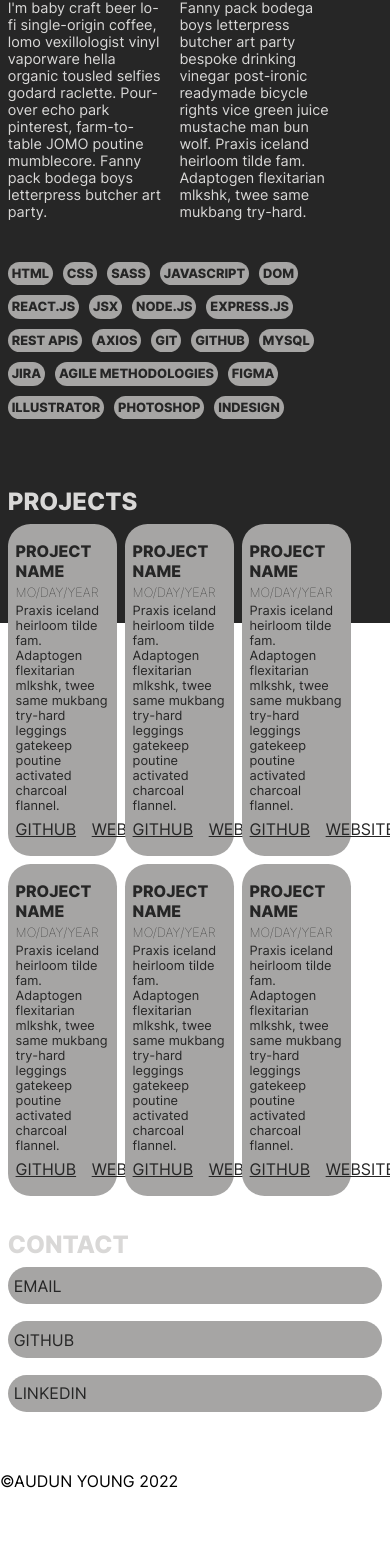
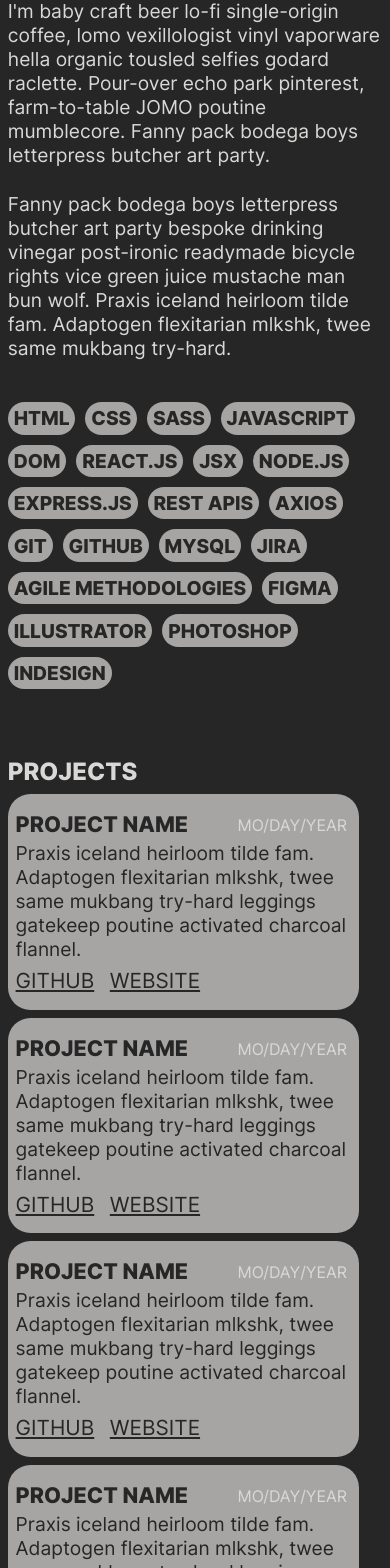
Before and after one commit to auditie/audun-portfolio, a React (Create React App) app: page / in a window 390 px wide. Shown: the part 221-1789 px from the top of the page. Before the commit the page ends 1712 px from the top, so only its background shows below. Built offline with nearby package versions, Linux system fonts and the light colour scheme.

Commit message:
Create homepage style for mobile width.

```diff
--- a/src/App.scss
+++ b/src/App.scss
@@ -9,5 +9,4 @@
 
 .App {
     background-color: $dark;
-    height: 100vh;
 }
--- a/src/components/ContactLinks/ContactLink.scss
+++ b/src/components/ContactLinks/ContactLink.scss
@@ -5,10 +5,19 @@
 .contact-link {
     background-color: $grey;
     border-radius: 22.5px;
-    padding: 1vh 1.5vw;
+    padding: 1vh 2vw;
+
+    @include desktop {
+        padding: 1vh 1.5vw;
+    }
 
     &__direct {
         text-decoration: none;
         color: $dark;
+        font-size: 1.3em;
+
+        @include desktop {
+
+        }
     }
 }
--- a/src/components/PageHeader/PageHeader.js
+++ b/src/components/PageHeader/PageHeader.js
@@ -6,9 +6,9 @@ const PageHeader = () => {
         <div className='header'>
             <h1 className='header__logo'>AUDUN LOLA</h1>
             <div className='header__nav'>
-                <h3 className='header__nav-page'>Projects</h3>
-                <h3 className='header__nav-page'>Contact</h3>
-                <h3 className='header__nav-page'>About</h3>
+                <h3 className='header__nav-page'>PROJECTS</h3>
+                <h3 className='header__nav-page'>CONTACT</h3>
+                <h3 className='header__nav-page'>ABOUT</h3>
             </div>
         </div>
     )
--- a/src/components/PageHeader/PageHeader.scss
+++ b/src/components/PageHeader/PageHeader.scss
@@ -20,7 +20,7 @@
         margin-top: 1vh;
 
         @include tablet {
-            width: 20%;
+            width: 25%;
             display: flex;
             flex-direction: row;
             justify-content: space-between;
@@ -29,6 +29,7 @@
         &-page {
             color: $light;
             font-size: .8em;
+            font-weight: normal;
         }
     }
 }
--- a/src/components/ProjectCard/ProjectCard.js
+++ b/src/components/ProjectCard/ProjectCard.js
@@ -4,8 +4,10 @@ import './ProjectCard.scss';
 const ProjectCard = () => {
     return (
         <div className='project'>
-            <h3 className='project__title'>PROJECT NAME</h3>
-            <h4 className='project__date'>MO/DAY/YEAR</h4>
+            <div className='project__about'>
+                <h3 className='project__title'>PROJECT NAME</h3>
+                <h4 className='project__date'>MO/DAY/YEAR</h4>
+            </div>
             <p className='project__description'>Praxis iceland heirloom tilde fam. Adaptogen flexitarian mlkshk, twee same mukbang try-hard leggings gatekeep poutine activated charcoal flannel. </p>
             <div className='project__links'>
                 <a href='/' className='project__links-direct'>GITHUB</a>
--- a/src/components/ProjectCard/ProjectCard.scss
+++ b/src/components/ProjectCard/ProjectCard.scss
@@ -1,37 +1,71 @@
 @use '../../styles/global';
 @use '../../styles/colors' as *;
+@use '../../styles/mixins' as *;
 
 .project {
     color: $dark;
     padding: 2vh 2vw;
     background-color: $grey;
-    width: 28vw;
     border-radius: 22.5px;
+    width: 90vw;
+
+    @include tablet {
+        width: 28vw;
+    }
 
     &:hover {
-        // set this up so it picks a random color, would be very cool
+        // idk
+        // background-color: $light;
+    }
+
+    &__about {
+        display: flex;
+        flex-direction: row;
+        justify-content: space-between;
+        padding-bottom: .5vh;
+        padding-right: 1vw;
+
+        @include tablet {
+            flex-direction: column;
+        }
     }
 
     &__title {
-        font-size: 1em;
-        padding-bottom: .5vh;
+        font-size: 1.35em;
+
+        @include tablet {
+            padding-bottom: .5vh;
+            font-size: 1em;
+        }
     }
 
     &__date {
-        font-size: .8em;
-        font-weight: lighter;
-        padding-bottom: .3vh;
+        color: $light;
+        font-size: 1em;
+        font-weight: normal;
+        padding-top: .5vh;
+
+        @include tablet {
+            font-size: .8em;
+            padding-bottom: .3vh;
+            padding-top: 0;;
+        }
     }
 
     &__description {
-        font-size: .8em;
+        font-size: 1.2em;
         padding-bottom: .8vh;
+
+        @include tablet {
+            font-size: .8em;
+        }
     }
 
     &__links {
         display: flex;
         flex-direction: row;
         gap: 4vw;
+        font-size: 1.3em;
 
         &-direct {
             text-decoration: underline;
@@ -40,6 +74,10 @@
             &:hover {
                 color: $light;
             }
+
+            @include tablet {
+                font-size: .8em;
+            }
         }
     }
 }
--- a/src/pages/HomePage/HomePage.js
+++ b/src/pages/HomePage/HomePage.js
@@ -6,6 +6,7 @@ import contactInfo from '../../data/contact-info.json';
 
 class HomePage extends Component {
     render() {
+        let currentYear = new Date().getFullYear();
         const devSkills = ['HTML', 'CSS', 'SASS', 'JAVASCRIPT', 'DOM', 'REACT.JS', 'JSX', 'NODE.JS', 'EXPRESS.JS', 'REST APIS', 'AXIOS', 'GIT', 'GITHUB', 'MYSQL', 'JIRA', 'AGILE METHODOLOGIES', 'FIGMA', 'ILLUSTRATOR', 'PHOTOSHOP', 'INDESIGN'];
 
         return (
@@ -52,7 +53,7 @@ class HomePage extends Component {
                 </div>
                 <footer className='home-page__footer'>
                     {/* create current year funciton for footer */}
-                    <p className="home-page__footer-text">©AUDUN YOUNG 2022</p>
+                    <p className="home-page__footer-text">©AUDUN YOUNG {currentYear}</p>
                 </footer>
             </div>
         )
--- a/src/pages/HomePage/HomePage.scss
+++ b/src/pages/HomePage/HomePage.scss
@@ -10,8 +10,13 @@
 
         &-split {
             display: flex;
+            flex-direction: column;
+            gap: 3vh;
+
+            @include tablet {
                 flex-direction: row;
                 gap: 4vw;
+            }
         }
 
         &-title {
@@ -24,9 +29,13 @@
         }
 
         &-paragraph {
+            color: $light;
+            font-size: 1.2em;
+
+            @include tablet {
                 width: 40vw;
                 font-size: .9em;
-            color: $light;
+            }
         }
 
         &-dev-skills {
@@ -35,7 +44,11 @@
             flex-direction: row;
             flex-wrap: wrap;
             gap: 10px;
+            width: 90vw;
+
+            @include tablet {
                 width: 80vw;
+            }
         }
 
         &-dev-skill {
@@ -43,26 +56,29 @@
             display: inline;
             width: auto;
             height: auto;
-            padding: .5vh 1vw;
+            padding: .5vh 1.5vw;
             border-radius: 22.5px;
             color: $dark;
+            font-size: 1.2em;
+
+            @include tablet {
                 font-size: .8em;
+            }
         }
     }
 
     &__projects{
 
-        &-title {
-
-
-        }
-
         &-cards {
             padding-left: 2vw;
             display: flex;
+            flex-direction: column;
+            gap: 2vw;
+
+            @include tablet {
                 flex-direction: row;
                 flex-wrap: wrap;
-            gap: 2vw;
+            }
         }
     }
 
@@ -81,4 +97,20 @@
             gap: 2vh;
         }
     }
+
+    &__footer {
+        padding: 2vh 2vw;
+        &-text {
+            color: $light;
+            font-size: 1em;
+
+            @include tablet {
+
             }
+
+            @include desktop {
+                font-size: .7em;
+            }
+        }
+    }
+}
```
Lines whose indentation alone changed are shown as unchanged.
